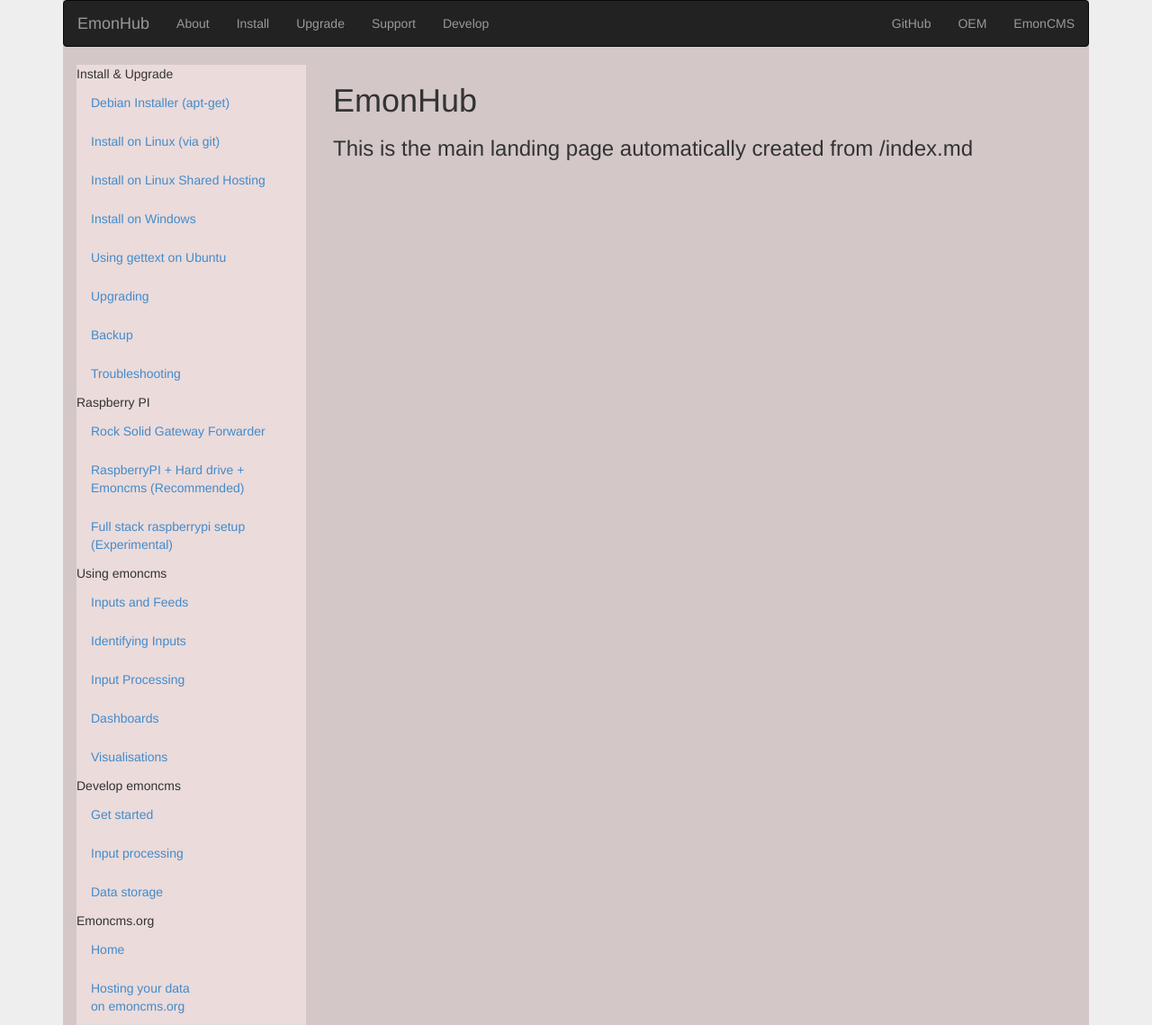
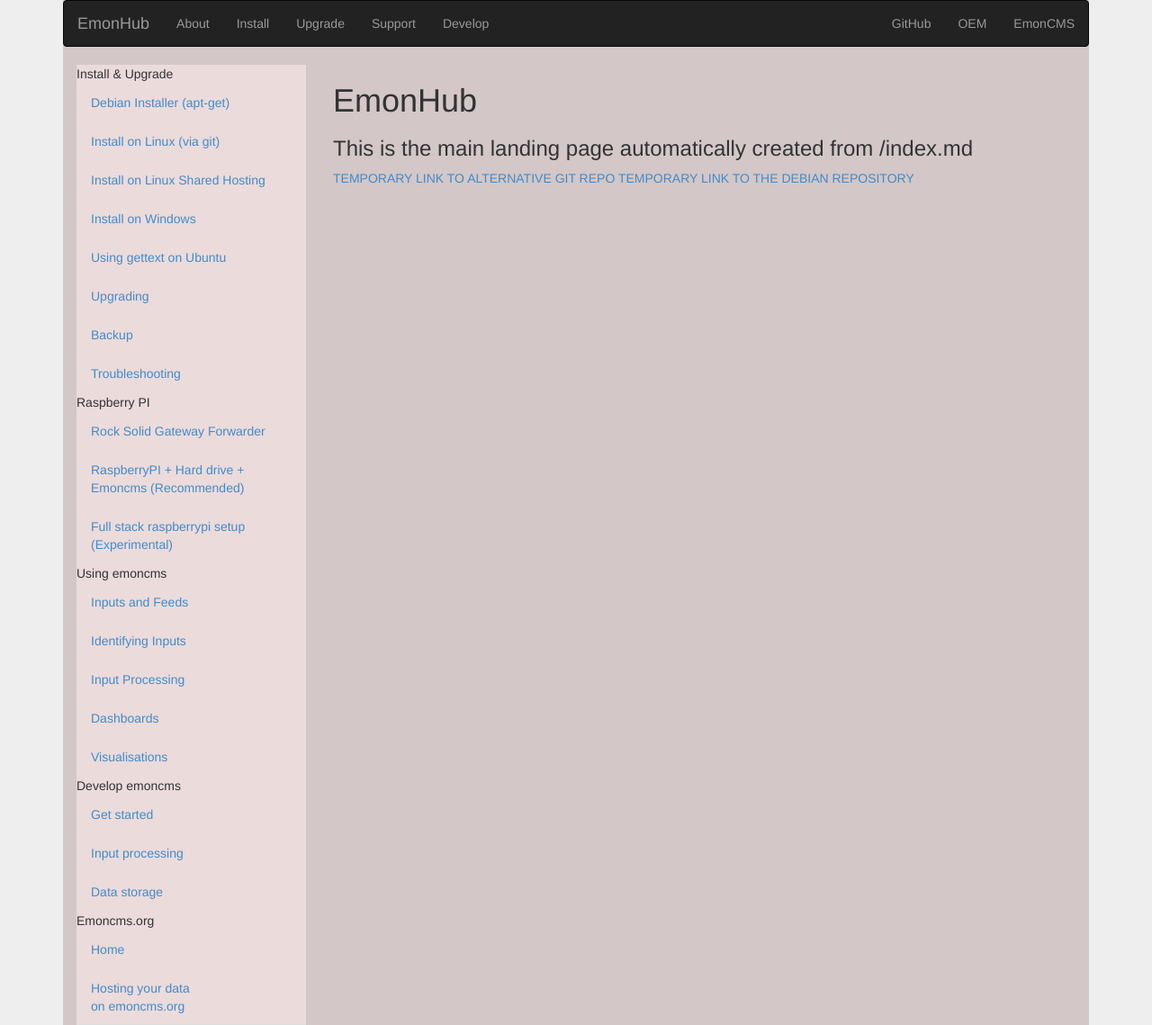
Before and after one commit to githubhelp/otherwip, a Jekyll site: the page built from index.md, in a window 1280 px wide. Shown: the whole page at 90% size. Built offline with Jekyll 4.4.1, drawn with Linux system fonts in a browser that asks for light colours; nearby versions of some CDN libraries.

Commit message:
Update index.md

```diff
--- a/index.md
+++ b/index.md
@@ -7,3 +7,6 @@
 # EmonHub
 
 ### This is the main landing page automatically created from /index.md
+
+[TEMPORARY LINK TO ALTERNATIVE GIT REPO](https://github.com/otherWIP/otherwip.github.io)
+[TEMPORARY LINK TO THE DEBIAN REPOSITORY]({{ site.repo }})
```
